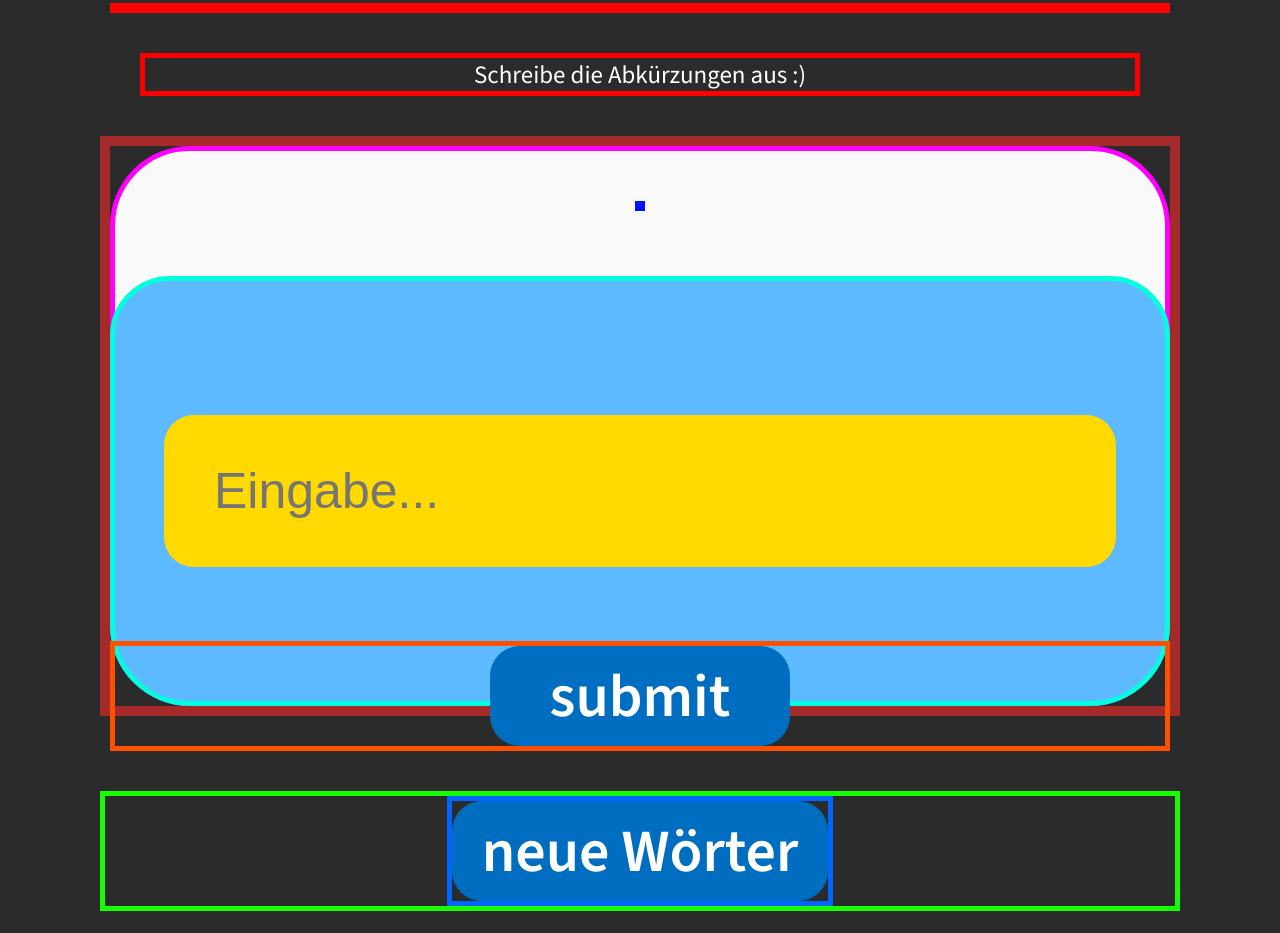
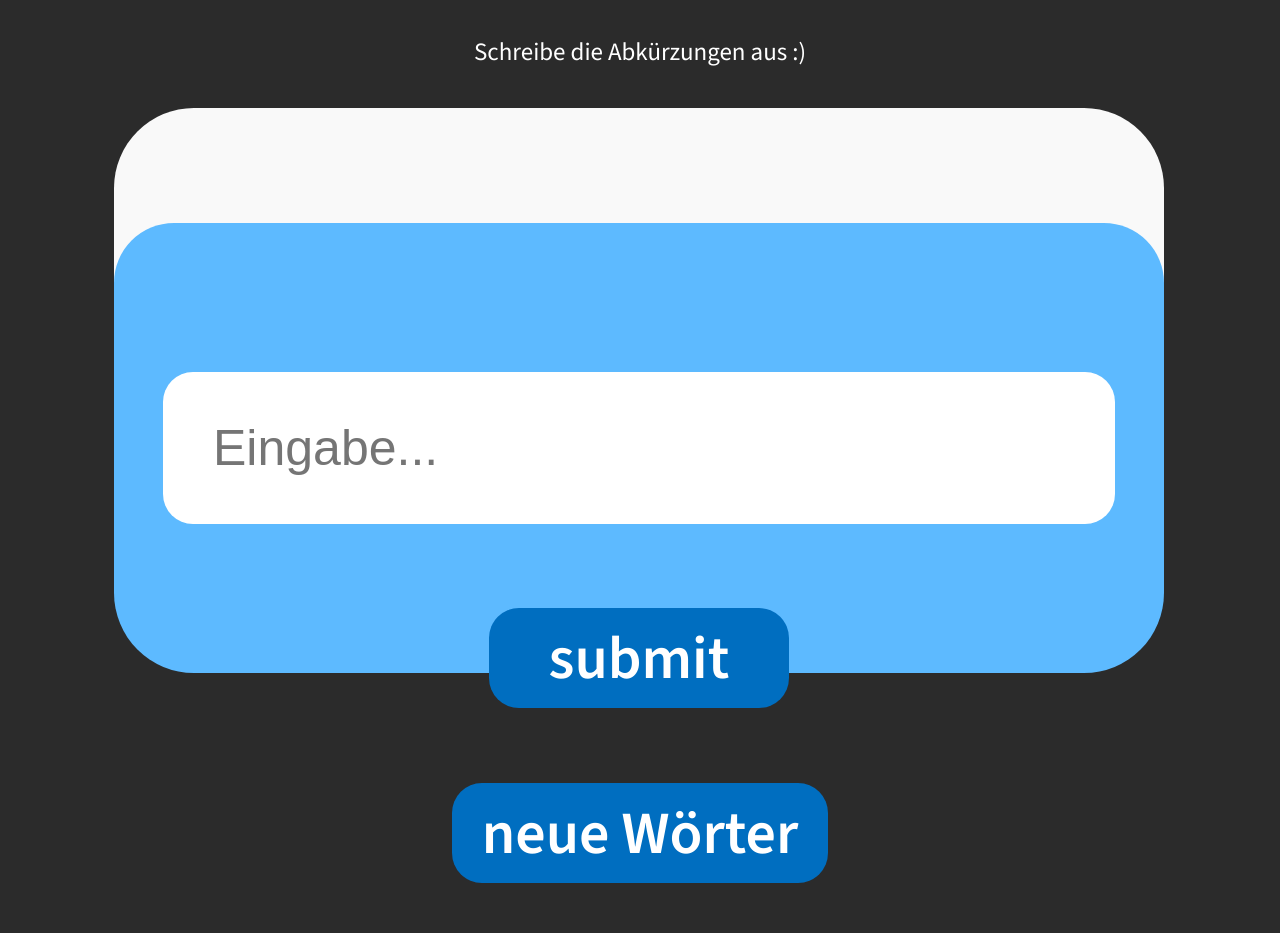
Before and after one commit to moonjxli/AbkuerzungQuiz, a Vue app in the folder a_quiz/: page / in a window 1280 px wide. Shown: the part 140-1073 px from the top of the page. Before the commit the page ends 1051 px from the top, so only its background shows below. Built offline with nearby package versions, Linux system fonts and the light colour scheme; no server answers.

Commit message:
Kleine Optimierungen

```diff
--- a/a_quiz/src/App.vue
+++ b/a_quiz/src/App.vue
@@ -132,22 +132,16 @@ body {
 h1 { /* Abkürzung - Quiz */
   color: white;
   font-size: 50px;
-
-  border: 5px solid red;
 }
 
 hr { /* Ist diese Linie unter "Abkürzung - Quiz" */
   width: 1050px;
-
-  border: 5px solid red;
 }
 
 .aufgabe { /* Txt: Schreibe die Abkürzungen aus :) */
   color: rgb(255, 255, 255);
   margin: 40px;
   font-size: 25px;
-
-  border: 5px solid red;
 }
 
 .winscreen { /* Kommt am Ende vom Quiz und ist der weiße Part */
@@ -156,9 +150,6 @@ hr { /* Ist diese Linie unter "Abkürzung - Quiz" */
   height: 550px;
   border-radius: 80px;
   margin: auto;
-  /*background-color: #B3DD55;*/
-
-  border: 5px solid red;
 }
 
 .again { /* Kommt am Ende vom Quiz und ist der pinke Part mit dem Button */
@@ -168,25 +159,17 @@ hr { /* Ist diese Linie unter "Abkürzung - Quiz" */
   border-radius: 60px 60px 80px 80px;
   font-weight: bold;
 
-  /*position: relative;
-  */
-
   display: flex;
   justify-content: center;
   align-items: center;
   flex-direction: column;
-
-  border: 5px solid red;
 }
 
 .winscreen > p {
-  /*position: relative;
-  top: 50px;*/
+
   font-size: 40px;
   color: black;
   font-weight: bold;
-
-  border: 5px solid red;
 }
 
 .again > button {
@@ -201,11 +184,8 @@ hr { /* Ist diese Linie unter "Abkürzung - Quiz" */
   font-family: "Source Sans 3", sans-serif;
   font-weight: 600;
   cursor: pointer;
-  /* position: relative;
-  top: 10px; */
+
   border: 1px solid white;
-
-  border: 5px solid red;
 }
 
 .again > button:hover {
@@ -218,7 +198,5 @@ hr { /* Ist diese Linie unter "Abkürzung - Quiz" */
   left: 0;
   color: white;
   margin: 10px;
-
-  border: 5px solid red;
 }
 </style>
--- a/a_quiz/src/components/FragenCom.vue
+++ b/a_quiz/src/components/FragenCom.vue
@@ -27,7 +27,7 @@
     export default {
         name: 'FragenCom',
 
-        props: {
+        props: { //Wie eine Mailbox - Diese Komponente erwartet nun von einer anderen Komponente Input
             //"readonly"
             frage: String,
             antwort: String,
@@ -139,21 +139,13 @@
 @import url('https://fonts.googleapis.com/css2?family=Pixelify+Sans:wght@400..700&family=Source+Sans+3:ital,wght@0,200..900;1,200..900&display=swap');
 
     .bodyFragen { /* bezieht sich nur auf direkte Kinder, keine Auswirkung auf antwort oder submit */
-        border: 10px solid brown;
-
         margin: 0;
         padding: 0;
     }
 
     h1 {
         color: black;
-        /*position: relative;
-        top: 40px;*/
-
-        border: 5px solid rgb(0, 17, 255);
-
         margin: 0;
-
         position: relative;
         top: 50px;
     }
@@ -163,8 +155,6 @@
         width: 1050px;
         height: 550px;
         border-radius: 80px;
-
-        border: 5px solid rgb(255, 0, 255);
 
         display: flex;
         justify-content: center;
@@ -189,8 +179,6 @@
         align-items: center;
         justify-content: center;
         flex-direction: column;
-
-        border: 5px solid rgb(0, 255, 221);
     }
 
     .hinweis {
@@ -207,21 +195,12 @@
         font-size: 50px;
         padding-left: 50px;
 
-        background-color: rgb(255, 217, 0);
-
-        /*position: relative;
-        top: 150px;*/
-
         outline: none;
     }
 
     .button-container {
-        /*margin-top: -10px;
-        display: flex;
-        justify-content: center;*/
+
         width: 100%;
-
-        border: 5px solid rgb(255, 81, 0);
 
         z-index: 2;
         position: relative;
@@ -232,8 +211,6 @@
         border-radius: 30px;
         height: 100px;
         width: 300px;
-
-        /*z-index: 1;*/
 
         background-color: #006EC0;
         border: none;
--- a/a_quiz/src/components/NeuButton.vue
+++ b/a_quiz/src/components/NeuButton.vue
@@ -4,8 +4,8 @@
             <button id="button" @click="showfield" v-if="show1"> neue Wörter </button>
         </div>
 
-        <div class="show" v-if="show">
-            <div class="neueWoerter">
+
+        <div class="neueWoerter" v-if="show">
             <button class="schliessen" @click="schliessen"> X </button>
 
             <p> Neue Wörter hinzufügen: </p>
@@ -14,14 +14,15 @@
                 <input type="text" id="frageNeu" placeholder="Abkürzung">
                 <input type="text" id="antwortNeu" placeholder="Antwort">
             </div>
+
             <div class="NeuHinweise">
                 <input type="text" id="hinweisNeuEins" placeholder="Hinweis 1">
                 <input type="text" id="hinweisNeuZwei" placeholder="Hinweis 2">
             </div>
-            </div>
 
             <button class="submit" @click="submit" > submit </button>
         </div>
+
     </div>
 </template>
 
@@ -71,22 +72,15 @@ export default {
 @import url('https://fonts.googleapis.com/css2?family=Pixelify+Sans:wght@400..700&family=Source+Sans+3:ital,wght@0,200..900;1,200..900&display=swap');
 
     .bodyNeuButton {
-        border: 5px solid rgb(21, 255, 0);
 
-        margin-top: 75px;
+        margin-top: 125px;
+        margin-bottom: 50px;
         padding: 0;
 
         display: flex;
         justify-content: center;
         align-items: center;
         flex-direction: column;
-    }
-
-    .button-con {
-        /*position: relative;
-        top: 150px;*/
-
-        border: 5px solid rgb(0, 102, 255);
     }
 
     #button {
@@ -108,20 +102,16 @@ export default {
     }
 
     .neueWoerter {
-        /*position: relative;*/
+        z-index: 3;
 
-        z-index: 3;
-        position: absolute;
-        bottom: 35px;
-        right: 9px;
+        position: fixed;
+        bottom: 125px;
 
         width: 1050px;
         height: 600px;
         border-radius: 80px;
 
         background-color: #81B048;
-
-        border: 5px solid rgb(255, 153, 0);
 
         display: flex;
         justify-content: center;
@@ -135,9 +125,7 @@ export default {
         width: 50px;
         height: 50px;
         border-radius: 50%;
-        border: 1px solid white;
-        margin-top: -30px;
-        margin-bottom: 20px;
+
     }
 
     .schliessen:hover {
@@ -188,9 +176,6 @@ export default {
 
         z-index: 3;
 
-        position: relative;
-        bottom: 100px;
-
         background-color: #006EC0;
         border: none;
         color: white;
```
Lines whose indentation alone changed are shown as unchanged.
